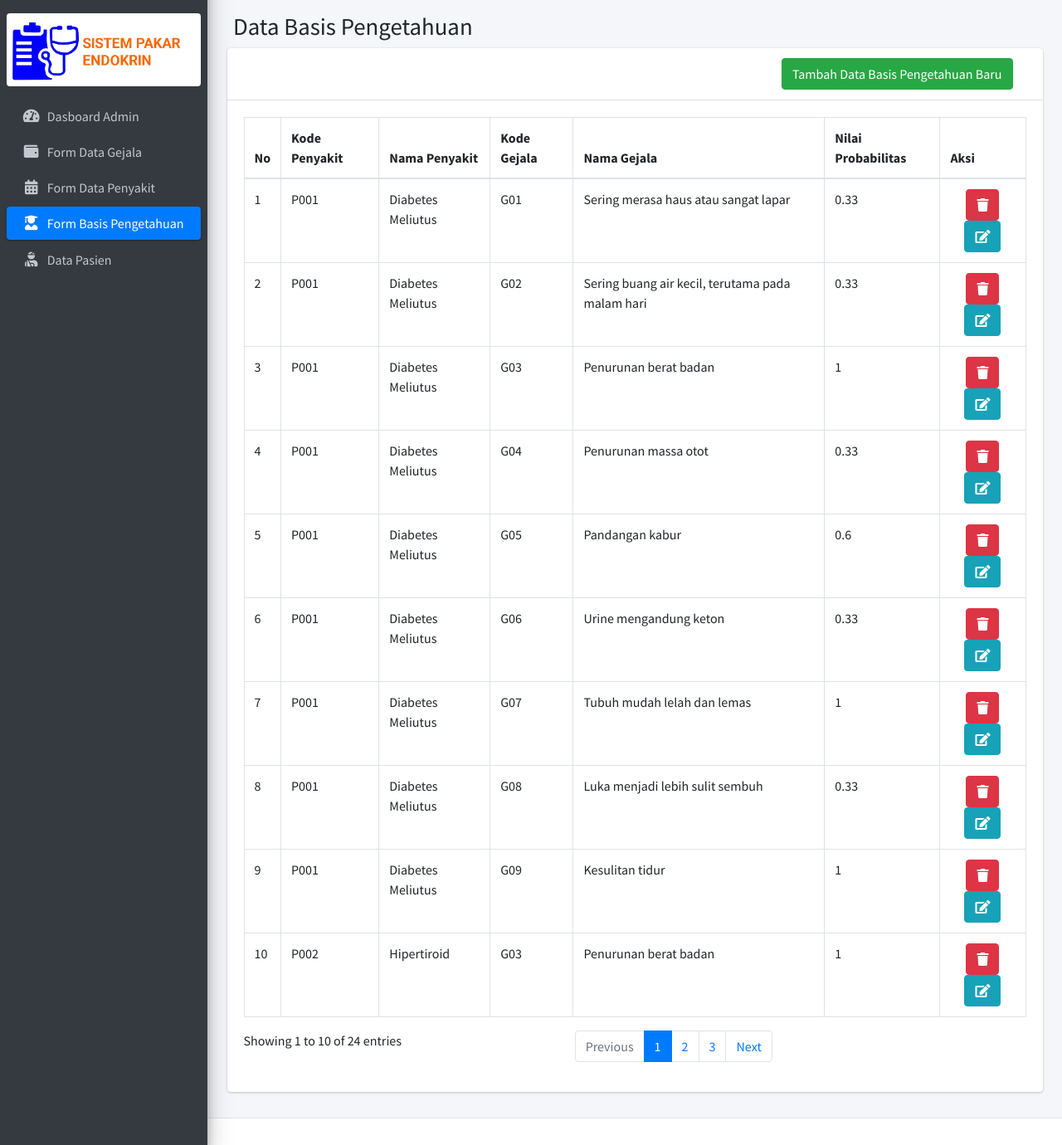
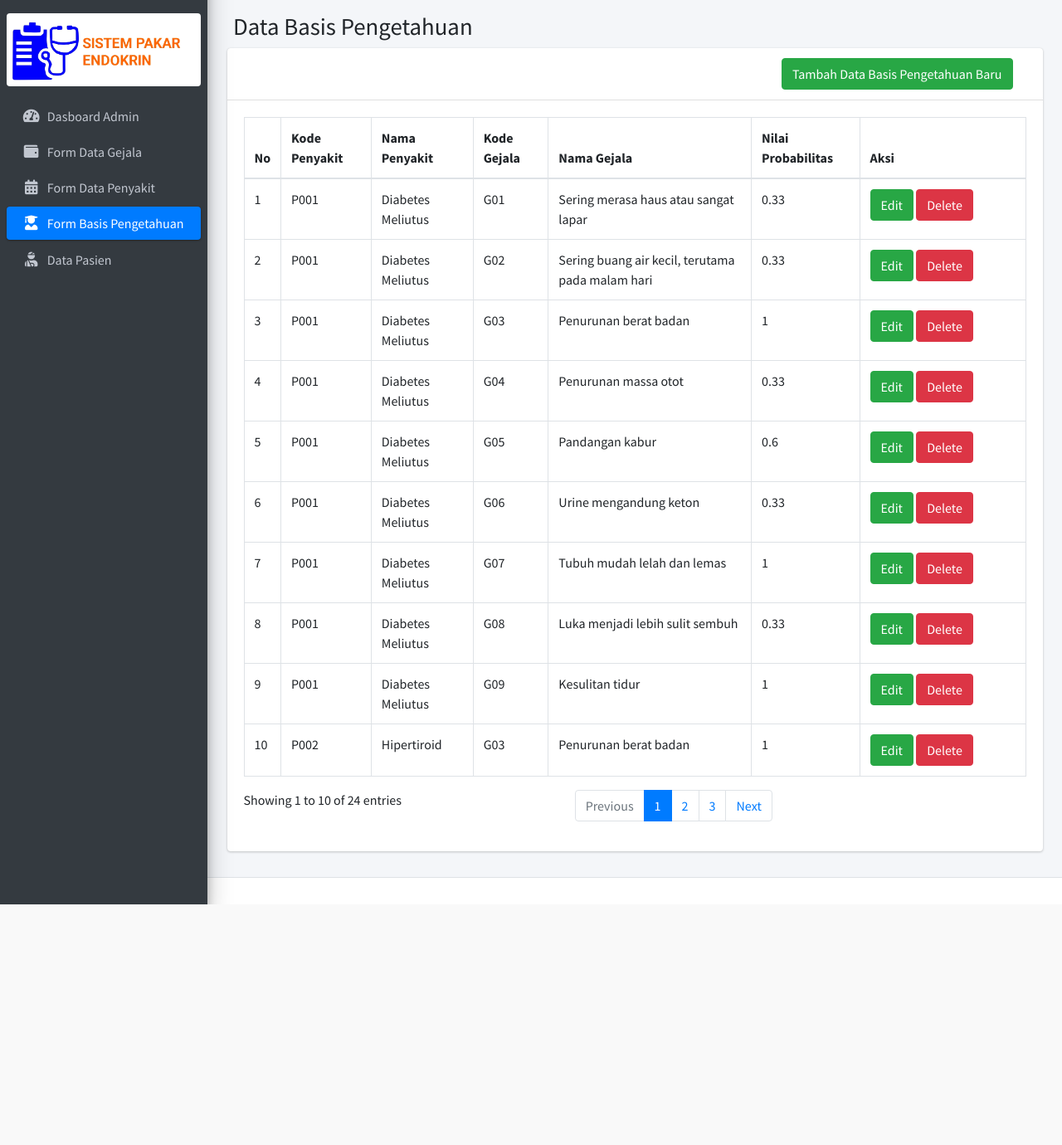
Before and after one commit to depanripurba/sistempakarendokrin, a CodeIgniter app: page /database/basispengetahuan in a window 1280 px wide. Shown: the part 57-1437 px from the top of the page at 83% size. After the commit the page ends 1147 px from the top, so only its background shows below. Run offline with CodeIgniter, Linux system fonts and the light colour scheme; a user stored in the database is signed in; data comes from the database, SQL or seed files in the repository; some libraries are stand-ins or nearby versions.

Commit message:
memperbaiki tbl hapus

```diff
--- a/application/views/admin/basispengetahuan.php
+++ b/application/views/admin/basispengetahuan.php
@@ -45,11 +45,11 @@
                 <td><?= $b->kode_gejala ?></td>
                 <td><?= $b->nama_gejala ?></td>
                 <td><?= $b->nilai ?></td>
-                <td class="text-center">
+                <td style="width: 200px;">
+                  <a class="btn btn-success" href="<?= base_url('editbasis/') . $b->id ?>">Edit</a>
                   <button data-url="<?= base_url('hapusbasis/' . $b->id) ?>" id="hapusdata" class="btn btn-danger">
-                    <i data-url="<?= base_url('hapusbasis/' . $b->id) ?>" data-toggle="tooltip" data-placement="top" title="Hapus" class="fas fa-trash"></i>
+                    Delete
                   </button>
-                  <a class="btn btn-info" href="<?= base_url('editbasis/') . $b->id ?>"><i data-toggle="tooltip" data-placement="top" title="Edit" class="fas fa-edit"></i></a>
                 </td>
               </tr>
               <?php $nomor++ ?>
--- a/application/views/admin/datapenyakit.php
+++ b/application/views/admin/datapenyakit.php
@@ -55,7 +55,8 @@
                                                     </ul>
                                                 </td>
                                                 <td>
-                                                    <button data-url="<?= base_url('hapuspenyakit/' . $data->kode_penyakit) ?>" id="hapusdata" class="btn btn-danger">Hapus</button> <a class="btn btn-info" href="<?= base_url('editpenyakit/') ?><?= $data->kode_penyakit ?>">Edit</a>
+                                                    <a class="btn btn-success" href="<?= base_url('editpenyakit/') ?><?= $data->kode_penyakit ?>">Edit</a>
+                                                    <button data-url="<?= base_url('hapuspenyakit/' . $data->kode_penyakit) ?>" id="hapusdata" class="btn btn-danger">Delete</button>
                                                 </td>
                                                 <?php $nomor++ ?>
                                             <?php endforeach ?>
```
